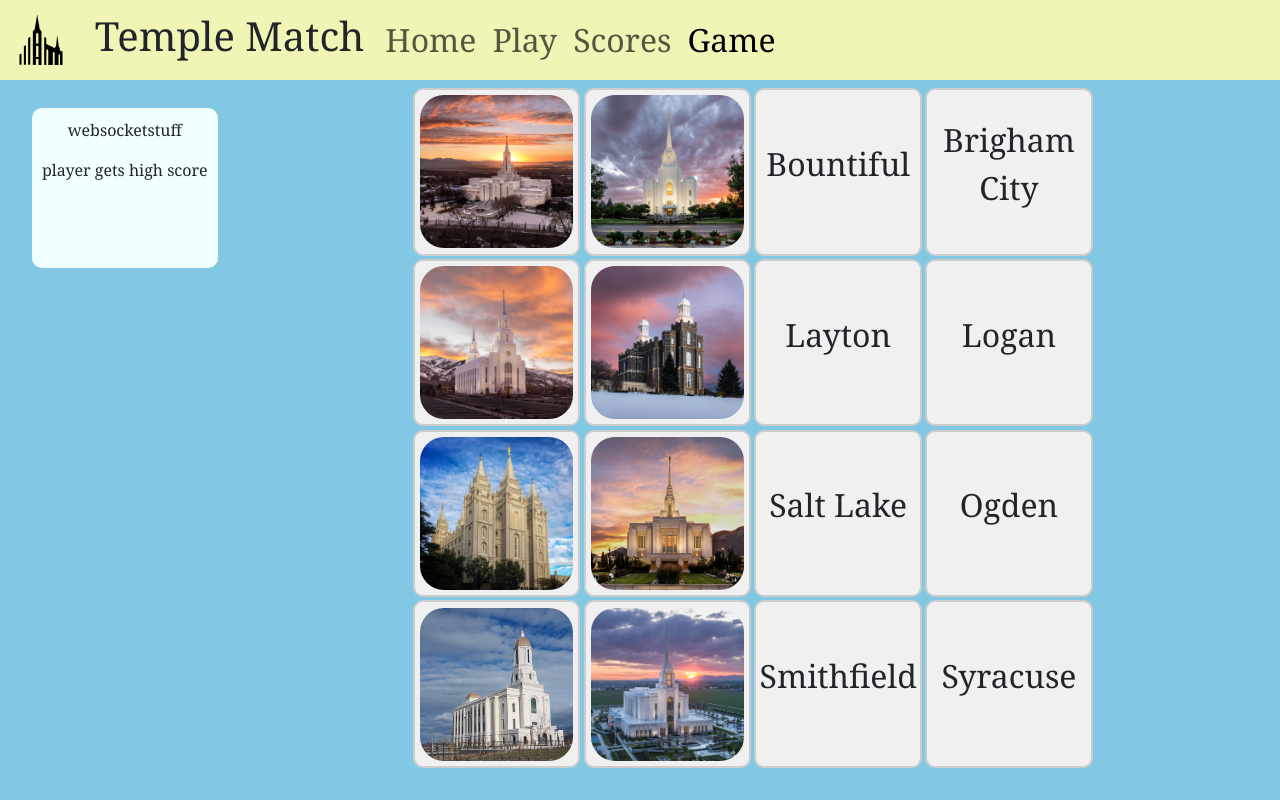
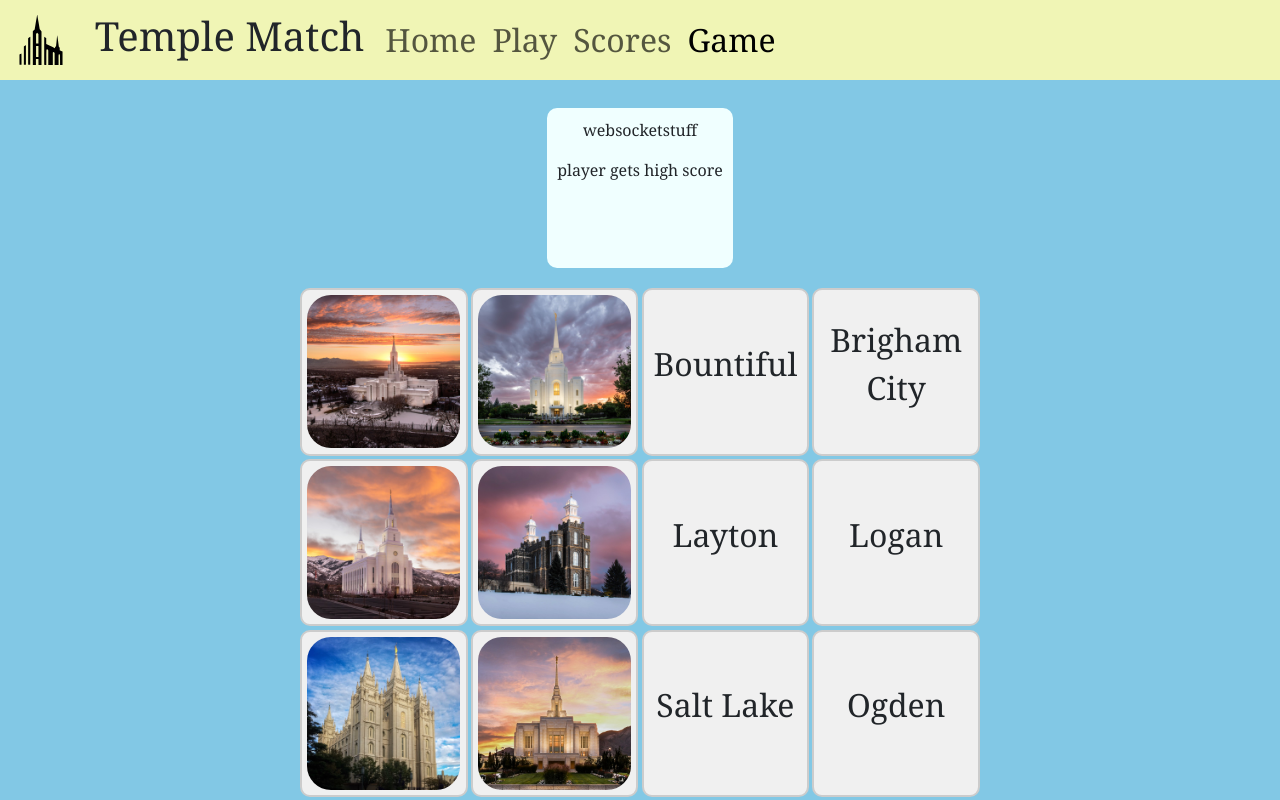
Before and after one commit to Baboonebyu/startupW2026, a React (Vite) app: page /game in a window 1280 px wide. Shown: the top 800 px of the page. Built offline with nearby package versions, Linux system fonts and the light colour scheme.

Commit message:
cleaned up game styles

```diff
--- a/src/game/gameStyle.css
+++ b/src/game/gameStyle.css
@@ -24,19 +24,15 @@ nav {
     height: 100vh;
     margin: 0%;
       background-color: #82C8E5;
-
   }
   main{
     background-color: #82C8E5;
     padding-top: 0.5em;
     padding-bottom: 2em;
-    display: flex;
-    flex-direction: column;
+    display: flex
   }
   body{margin: 0%;
   padding: 0%;
-  display: flex;
-    flex-direction: column;
   }
 
 .gameBoard {
@@ -117,5 +113,5 @@ nav {
 }
 @media screen and (min-width: 1024px) {
   .websocketInfo { display: block; }
-  main {flex-direction: row; justify-content: center; align-items: flex-start;}
+  .gameMain {flex-direction: row; justify-content: center; align-items: flex-start;}
 }
```
